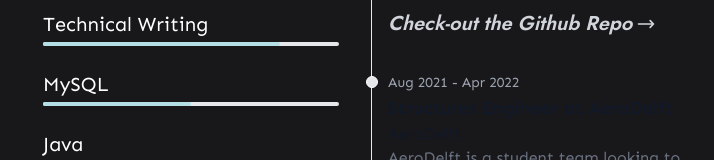
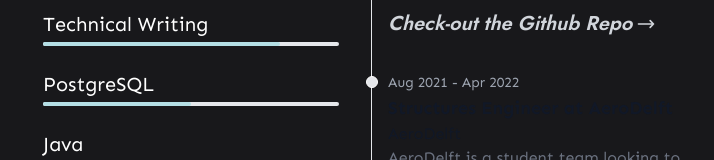
Before and after one commit to 0xVict0r/portfolio-website, a Next.js app: page / in a window 1280 px wide. Shown: the part 1598-1758 px from the top of the page, without its empty margins (269-983 px from the left). Built offline with nearby package versions, Linux system fonts and the light colour scheme.

Commit message:
changed a skill

```diff
--- a/components/Sections/Main.section.tsx
+++ b/components/Sections/Main.section.tsx
@@ -62,7 +62,7 @@ const Main: NextComponentType = () => {
 
                 <p> &nbsp; </p>
                 <div className="flex justify-between mb-1">
-                    <span className="text-md font-medium md:text-xl text-white custom:text-lg">MySQL</span>
+                    <span className="text-md font-medium md:text-xl text-white custom:text-lg">PostgreSQL</span>
                 </div>
                 <div className="w-full bg-gray-200 rounded-full h-1 dark:bg-gray-700">
                     <div className="bg-skills h-1 rounded-full" style={{width: "50%"}}></div>
```
